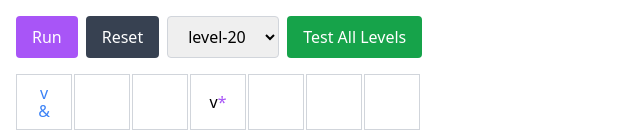
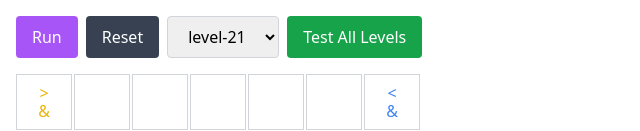
Before and after one commit to veseto/trainyard-express-clone, a React (Vite) app: page / in a window 1280 px wide. Shown: the top 131 px of the page, without its empty margins (0-640 px from the left). Built offline with nearby package versions, Linux system fonts and the light colour scheme.

Commit message:
level 21

```diff
--- /dev/null
+++ b/public/levels/level-21.json
@@ -0,0 +1,13 @@
+{
+  "start": [
+    { "row": 0, "col": 0, "color": "yellow", "direction": "right" },
+    { "row": 0, "col": 6, "color": "blue", "direction": "left" },
+    { "row": 6, "col": 0, "color": "blue", "direction": "right" },
+    { "row": 6, "col": 6, "color": "red", "direction": "left" }
+  ],
+  "end": [
+    { "row": 2, "col": 0, "color": "purple", "direction": "right" },
+    { "row": 4, "col": 0, "color": "purple", "direction": "right" },
+    { "row": 3, "col": 6, "color": "green", "direction": "left" }
+  ]
+}
--- a/src/levels/expectedPaths.js
+++ b/src/levels/expectedPaths.js
@@ -390,6 +390,32 @@ const expectedPaths = {
   { row: 5, col: 6, trackType: "ve" }
 ],
 
+"level-21": [
+  { row: 0, col: 1, trackType: "ho" },
+  { row: 0, col: 2, trackType: "ho" },
+  { row: 0, col: 3, trackType: "sw+se", mainIsFirst: true },
+  { row: 0, col: 4, trackType: "ho" },
+  { row: 0, col: 5, trackType: "ho" },
+  { row: 1, col: 3, trackType: "ne" },
+  { row: 1, col: 4, trackType: "ho" },
+  { row: 1, col: 5, trackType: "sw" },
+  { row: 2, col: 1, trackType: "ho" },
+  { row: 2, col: 2, trackType: "ho" },
+  { row: 2, col: 3, trackType: "ho" },
+  { row: 2, col: 4, trackType: "sw" },
+  { row: 2, col: 5, trackType: "ve" },
+  { row: 3, col: 4, trackType: "ve" },
+  { row: 3, col: 5, trackType: "ne" },
+  { row: 4, col: 1, trackType: "sw" },
+  { row: 4, col: 4, trackType: "ve" },
+  { row: 5, col: 1, trackType: "ve" },
+  { row: 5, col: 4, trackType: "ve" },
+  { row: 6, col: 1, trackType: "ho+ne", mainIsFirst: false },
+  { row: 6, col: 2, trackType: "ho" },
+  { row: 6, col: 3, trackType: "ho" },
+  { row: 6, col: 4, trackType: "ho+nw", mainIsFirst: false },
+  { row: 6, col: 5, trackType: "ho" }
+],
 
 
 
```
